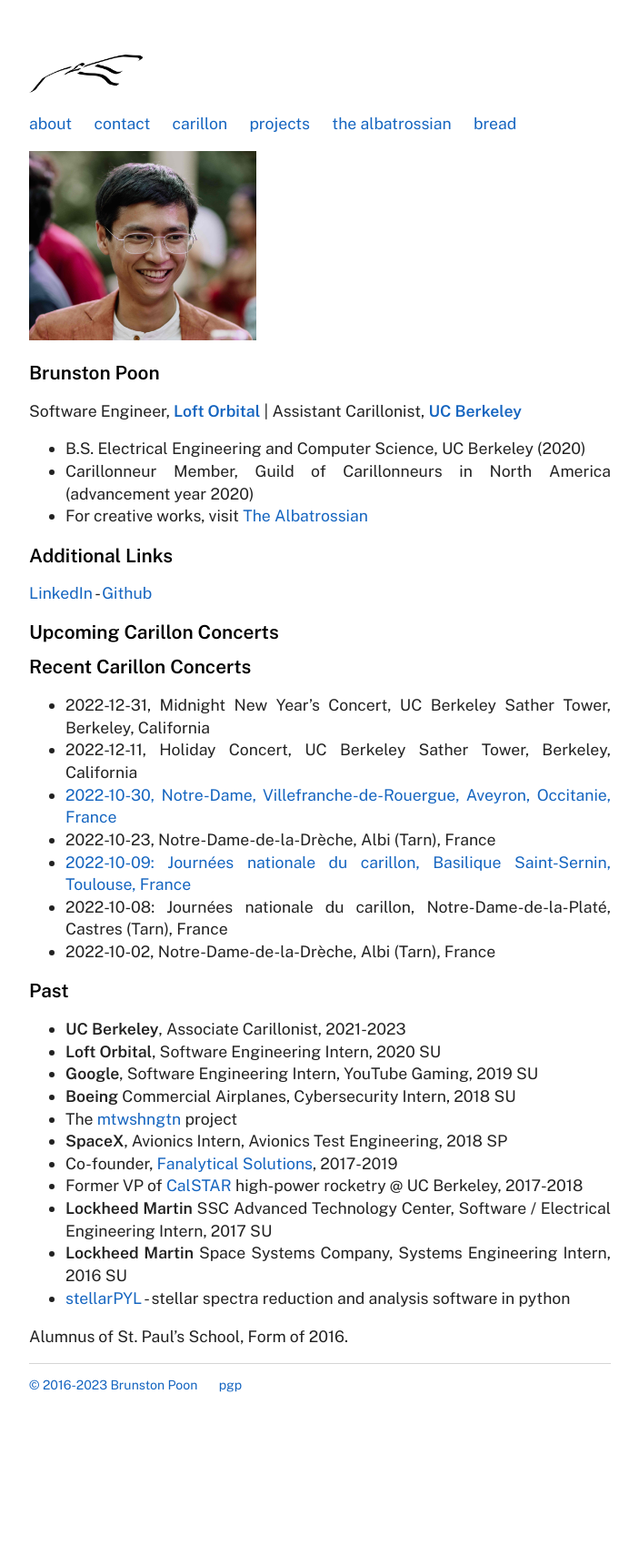
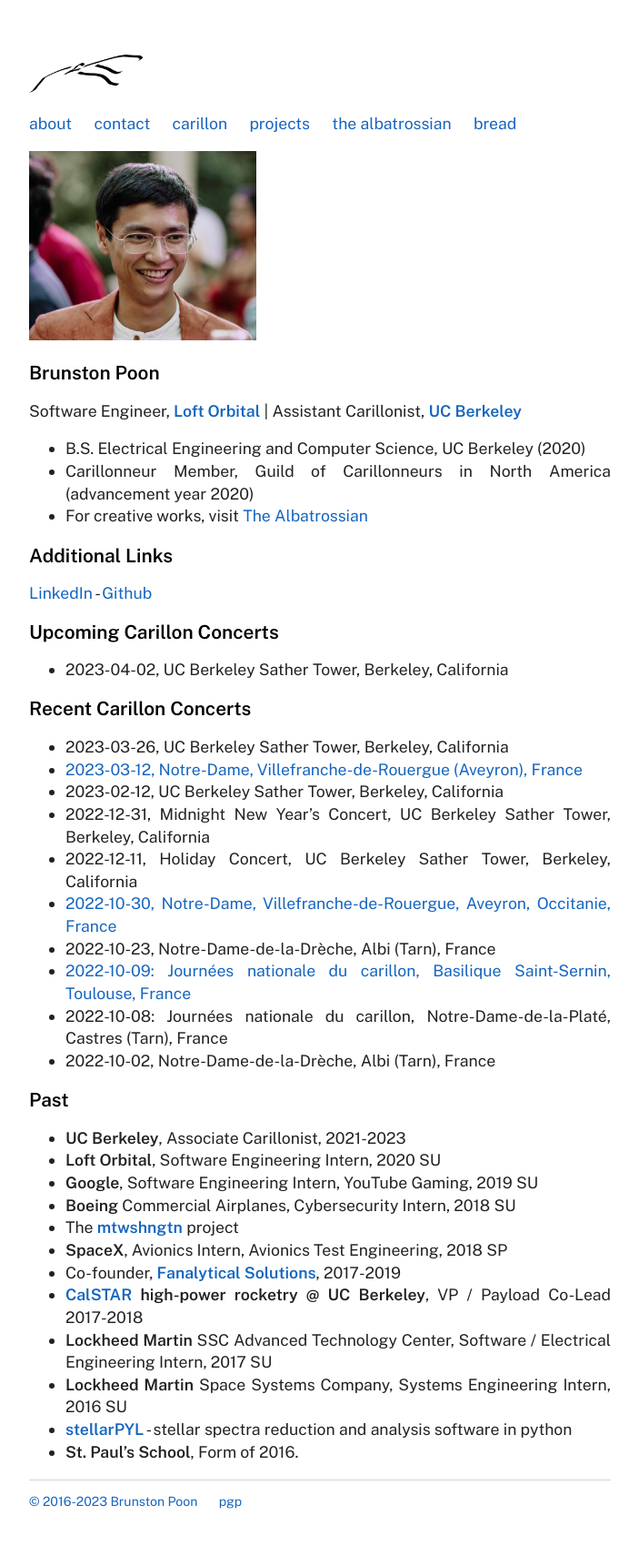
Before and after one commit to brunston/brunstonnet, a Jekyll site: the page built from index.md, in a window 1280 px wide. Shown: the whole page at 91% size, without its empty margins (288-991 px from the left). Built offline with Jekyll 4.4.1, drawn with Linux system fonts in a browser that asks for light colours; before the commit the page ends 1593 px from its top, so only the background shows below that.

Commit message:
update: 2023-03-30. projects, concerts

```diff
--- a/index.md
+++ b/index.md
@@ -22,9 +22,14 @@
 Upcoming Carillon Concerts
 ==========================
 
+* 2023-04-02, UC Berkeley Sather Tower, Berkeley, California
+
 Recent Carillon Concerts
 ========================
 
+* 2023-03-26, UC Berkeley Sather Tower, Berkeley, California
+* [2023-03-12, Notre-Dame, Villefranche-de-Rouergue (Aveyron), France](https://www.centrepresseaveyron.fr/2023/03/07/concert-de-carillon-avec-brunston-poon-carillonneur-americain-11044816.php)
+* 2023-02-12, UC Berkeley Sather Tower, Berkeley, California
 * 2022-12-31, Midnight New Year's Concert, UC Berkeley Sather Tower, Berkeley, California
 * 2022-12-11, Holiday Concert, UC Berkeley Sather Tower, Berkeley, California
 * [2022-10-30, Notre-Dame, Villefranche-de-Rouergue, Aveyron, Occitanie, France](https://villefranche-de-rouergue.fr/agenda/concert-de-carillon-3/)
@@ -40,12 +45,11 @@
 * **Loft Orbital**, Software Engineering Intern, 2020 SU
 * **Google**, Software Engineering Intern, YouTube Gaming, 2019 SU
 * **Boeing** Commercial Airplanes, Cybersecurity Intern, 2018 SU
-* The [mtwshngtn](https://mtwshngtn.github.io/) project
+* The **[mtwshngtn](https://mtwshngtn.github.io/)** project
 * **SpaceX**, Avionics Intern, Avionics Test Engineering, 2018 SP
-* Co-founder, [Fanalytical Solutions](http://fanalyticalsolutions.com), 2017-2019
-* Former VP of [CalSTAR](https://stars.berkeley.edu) high-power rocketry @ UC Berkeley, 2017-2018
+* Co-founder, **[Fanalytical Solutions](http://fanalyticalsolutions.com)**, 2017-2019
+* **[CalSTAR](https://stars.berkeley.edu) high-power rocketry @ UC Berkeley**, VP / Payload Co-Lead 2017-2018
 * **Lockheed Martin** SSC Advanced Technology Center, Software / Electrical Engineering Intern, 2017 SU
 * **Lockheed Martin** Space Systems Company, Systems Engineering Intern, 2016 SU
-* [stellarPYL](http://brunston.net/stellarpyl) - stellar spectra reduction and analysis software in python
-
-Alumnus of St. Paul's School, Form of 2016.
+* **[stellarPYL](http://brunston.net/stellarpyl)** - stellar spectra reduction and analysis software in python
+* **St. Paul's School**, Form of 2016.
```
Also changed, not shown: carillon/index.md (+3 -0 lines), projects/index.md (+8 -0 lines).
